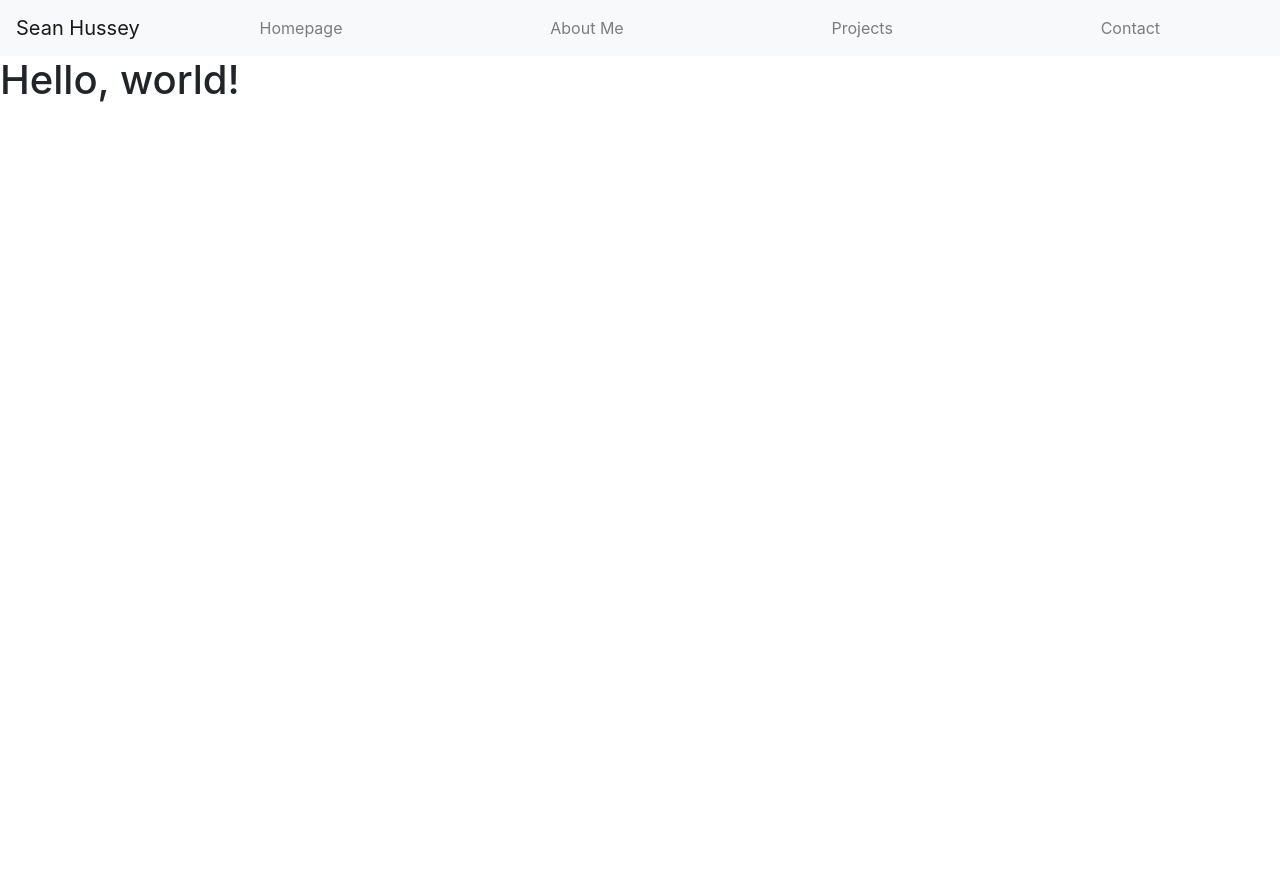
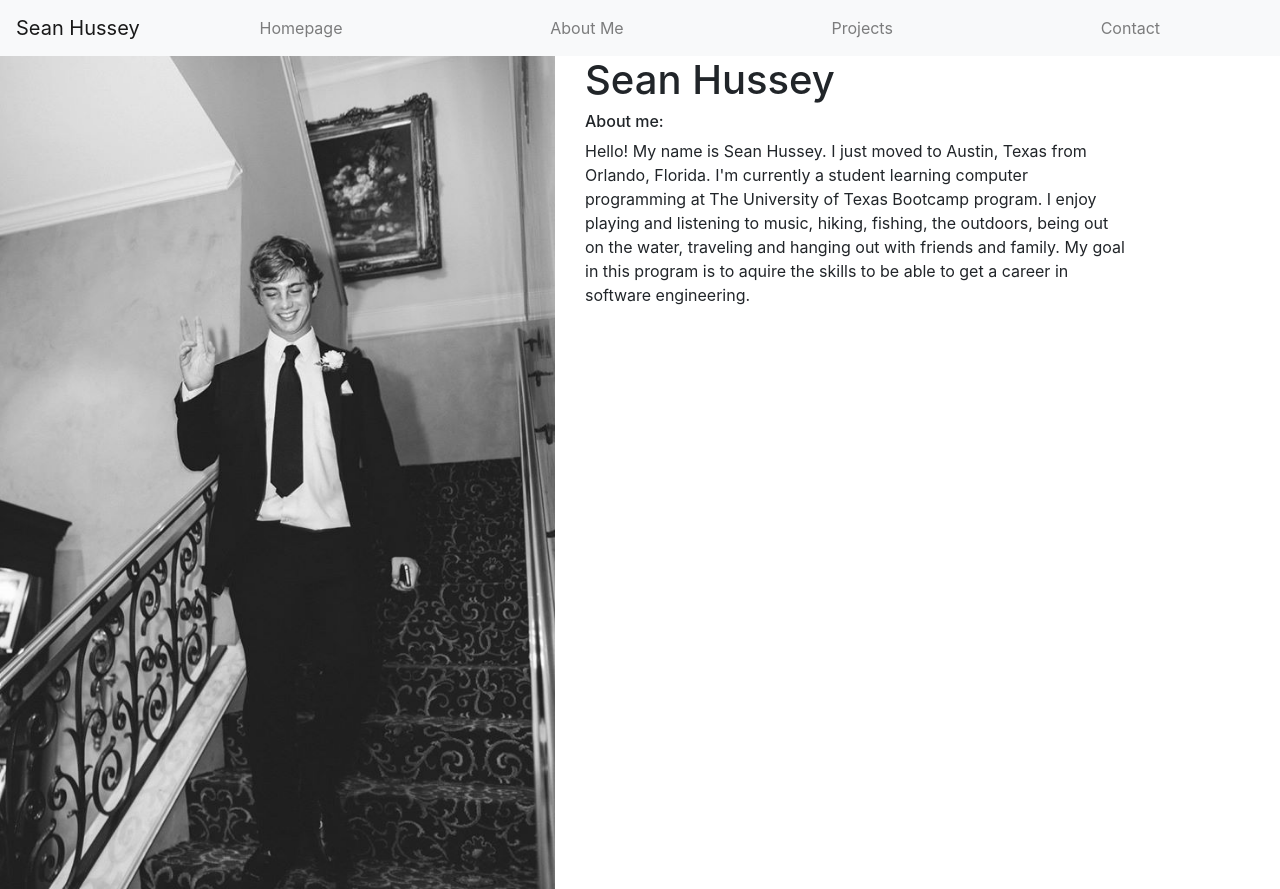
Before and after one commit to seanvhussey/seanvhussey.github.io, a plain HTML site: page index.html in a window 1280 px wide. Before the commit the page ends 800 px from the top, so only its background shows below. Drawn offline with nearby package versions, Linux system fonts and the light colour scheme.

Commit message:
new changes

```diff
--- a/index.html
+++ b/index.html
@@ -11,8 +11,7 @@
 
     <title>Hello, world!</title>
   </head>
-    <body class="body">
-        <nav class="navbar navbar-light bg-light navbar-expand-lg">
+        <nav class="navbar navbar-light bg-light navbar-expand-sm">
             <a href="#" class="navbar-brand">Sean Hussey</a>
             <button class="navbar-toggler" data-toggle="collapse" data-target="#collapsetoggle"><span navbar-toggler-icon> Open</span></button>
             <div class="collapse navbar-collapse" id="collapsetoggle">
@@ -29,13 +28,26 @@
             </ul>
             </div>
         </nav>
-      </nav>
-    <h1>Hello, world!</h1>
+      </body>
+  <div class="container ml-0 pl-0 justify-content-start">
+    <div class="row ml-0 justify-content-start">
+        <img class="col-sm-6 ml-0 pl-0 justify-content-start" src="pics/pic.jpg" alt="picture of me" heigth="auto" width="ml-auto">
+        <div class="col-sm-6">
+        <h1>Sean Hussey</h1>
+        <h6>About me:</h6>
+        <p>Hello! My name is Sean Hussey. I just moved to Austin, Texas from Orlando,
+          Florida. I'm currently a student learning computer programming at The
+          University of Texas Bootcamp program. I enjoy playing and listening to
+          music, hiking, fishing, the outdoors, being out on the water, traveling
+          and hanging out with friends and family. My goal in this program is to
+          aquire the skills to be able to get a career in software engineering.</p>
+        </div>
+    </div>
+  </div>
 
     <!-- Optional JavaScript -->
     <!-- jQuery first, then Popper.js, then Bootstrap JS -->
     <script src="https://code.jquery.com/jquery-3.4.1.slim.min.js" integrity="sha384-J6qa4849blE2+poT4WnyKhv5vZF5SrPo0iEjwBvKU7imGFAV0wwj1yYfoRSJoZ+n" crossorigin="anonymous"></script>
     <script src="https://cdn.jsdelivr.net/npm/popper.js@1.16.0/dist/umd/popper.min.js" integrity="sha384-Q6E9RHvbIyZFJoft+2mJbHaEWldlvI9IOYy5n3zV9zzTtmI3UksdQRVvoxMfooAo" crossorigin="anonymous"></script>
     <script src="https://stackpath.bootstrapcdn.com/bootstrap/4.4.1/js/bootstrap.min.js" integrity="sha384-wfSDF2E50Y2D1uUdj0O3uMBJnjuUD4Ih7YwaYd1iqfktj0Uod8GCExl3Og8ifwB6" crossorigin="anonymous"></script>
-  </body>
 </html>
--- /dev/null
+++ b/style.css/style.css
@@ -0,0 +1,6 @@
+.body {
+  background-color: gray;
+}
+h1 {
+  font-family: Monsieur La Doulaise;
+}
```
Also changed, not shown: pics/pic.jpg (added), style.css/contact.html (added), style.css/portfolio.html (added).
